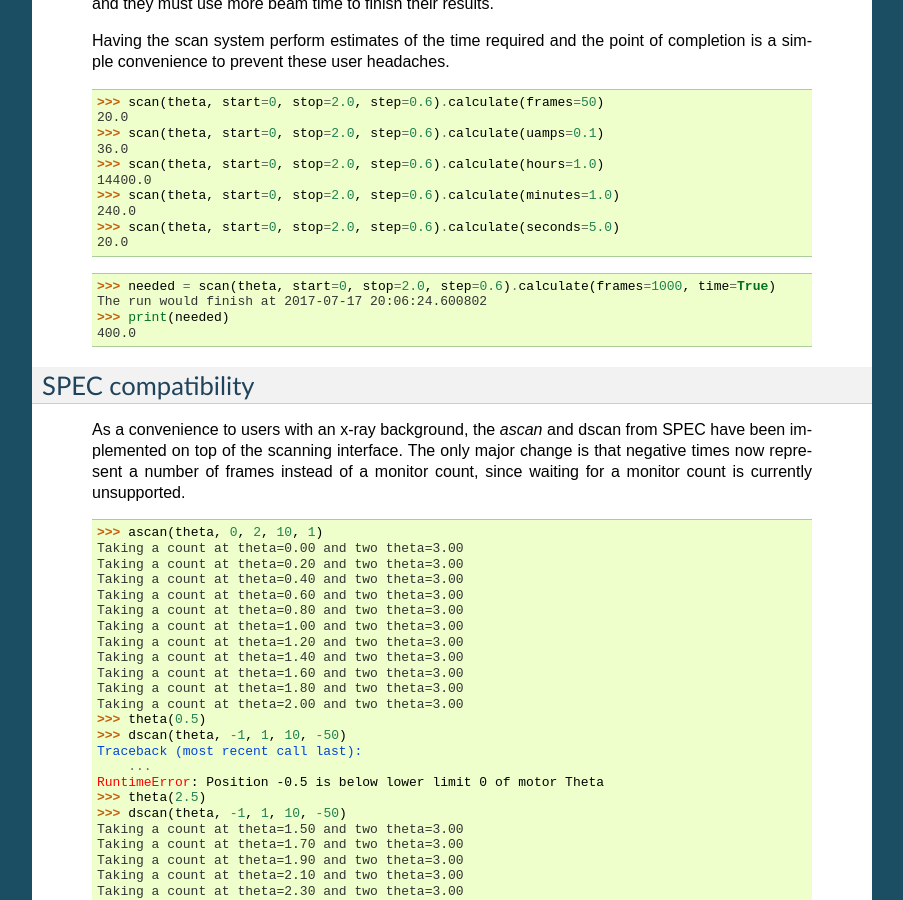
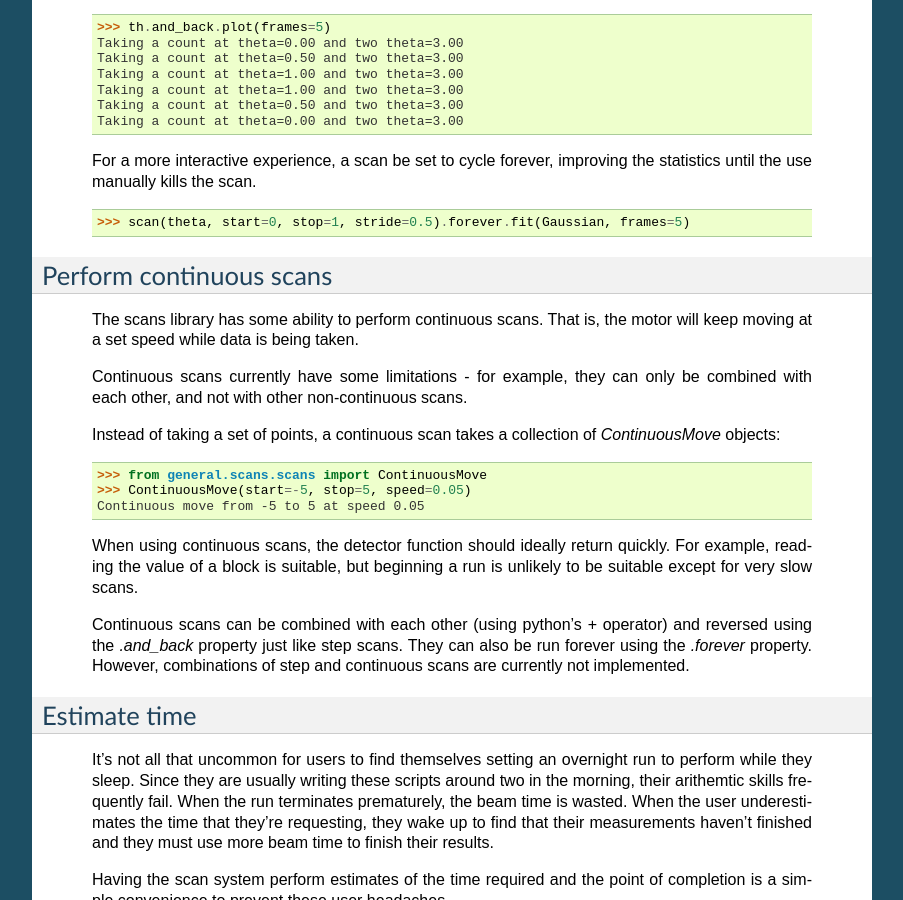
Before and after one commit to ISISNeutronMuon/InstrumentScripts, a Sphinx documentation site: the page built from doc/source/scans/tutorial.rst, in a window 1280 px wide and 900 px high, scrolled down 11238 px. Shown: the whole window, without its empty margins (198-1101 px from the left). Built offline with Sphinx 7.4.7, drawn with Linux system fonts in a browser that asks for light colours; some of the changed text lies outside the part shown.

Commit message:
actually add the docs this time...

```diff
--- a/doc/source/scans/tutorial.rst
+++ b/doc/source/scans/tutorial.rst
@@ -200,6 +200,15 @@
   RuntimeError: Position 2.5 is above upper limit 2 of motor Theta
   >>> theta.high = None
 
+  Motor objects can also get and set the velocity of a motor:
+  >>> theta.velocity = 20
+  >>> theta.velocity
+  20
+
+  And find out about the tolerance of a motor:
+  >>> theta.tolerance
+  0
+
   If there is no Motion object for a specific axis, the user can give
   the name in a string and use that.  If the axis isn't a string or a
   Motion object, the scan will fail.  Also, the string must be the
@@ -301,6 +310,25 @@
 
   .. figure:: peak.png
      :alt: Fitting a peak
+
+  An alternative 'fitting' method is a "centre of mass" fit. For a set of
+  data points (x, y) it calculates the centre of mass as sum(x*y)/sum(y).
+  The background is subtracted before this calculation is done.
+
+  >>> fit = scan(theta, start=0, stop=2, count=11, fit=CentreOfMass, frames=5, save="centre_of_mass.png")
+  Taking a count at theta=0.00 and two theta=0.00
+  Taking a count at theta=0.20 and two theta=0.00
+  Taking a count at theta=0.40 and two theta=0.00
+  Taking a count at theta=0.60 and two theta=0.00
+  Taking a count at theta=0.80 and two theta=0.00
+  Taking a count at theta=1.00 and two theta=0.00
+  Taking a count at theta=1.20 and two theta=0.00
+  Taking a count at theta=1.40 and two theta=0.00
+  Taking a count at theta=1.60 and two theta=0.00
+  Taking a count at theta=1.80 and two theta=0.00
+  Taking a count at theta=2.00 and two theta=0.00
+  >>> 0.98 <= fit["Centre_of_mass"] <= 1.02
+  True
 
 
 Replaying Scans
@@ -429,6 +457,33 @@
   improving the statistics until the use manually kills the scan.
 
   >>> scan(theta, start=0, stop=1, stride=0.5).forever.fit(Gaussian, frames=5) #doctest: +SKIP
+
+
+Perform continuous scans
+------------------------
+
+  The scans library has some ability to perform continuous scans. That
+  is, the motor will keep moving at a set speed while data is being taken.
+
+  Continuous scans currently have some limitations - for example, they can
+  only be combined with each other, and not with other non-continuous scans.
+
+  Instead of taking a set of points, a continuous scan takes a collection of
+  `ContinuousMove` objects:
+
+  >>> from general.scans.scans import ContinuousMove
+  >>> ContinuousMove(start=-5, stop=5, speed=0.05)
+  Continuous move from -5 to 5 at speed 0.05
+
+  When using continuous scans, the detector function should ideally return
+  quickly. For example, reading the value of a block is suitable, but beginning
+  a run is unlikely to be suitable except for very slow scans.
+
+  Continuous scans can be combined with each other (using python's `+` operator)
+  and reversed using the `.and_back` property just like step scans. They can also
+  be run forever using the `.forever` property. However, combinations of step and
+  continuous scans are currently not implemented.
+
 
 Estimate time
 -------------
```
